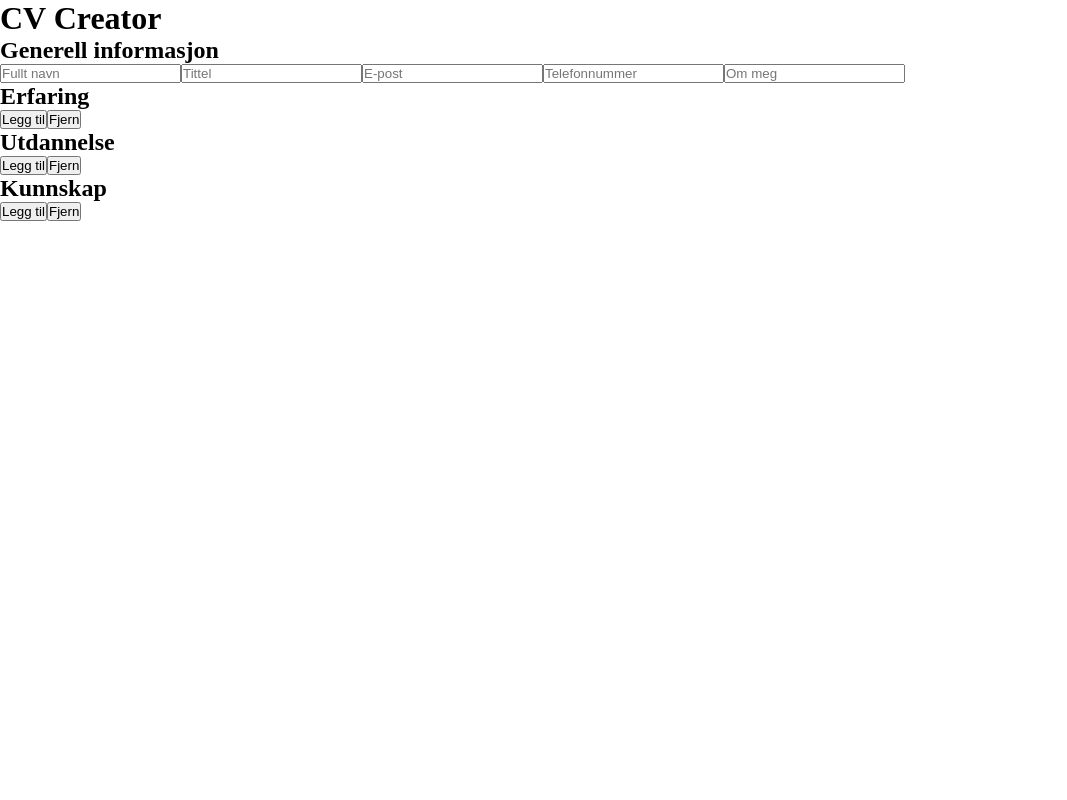
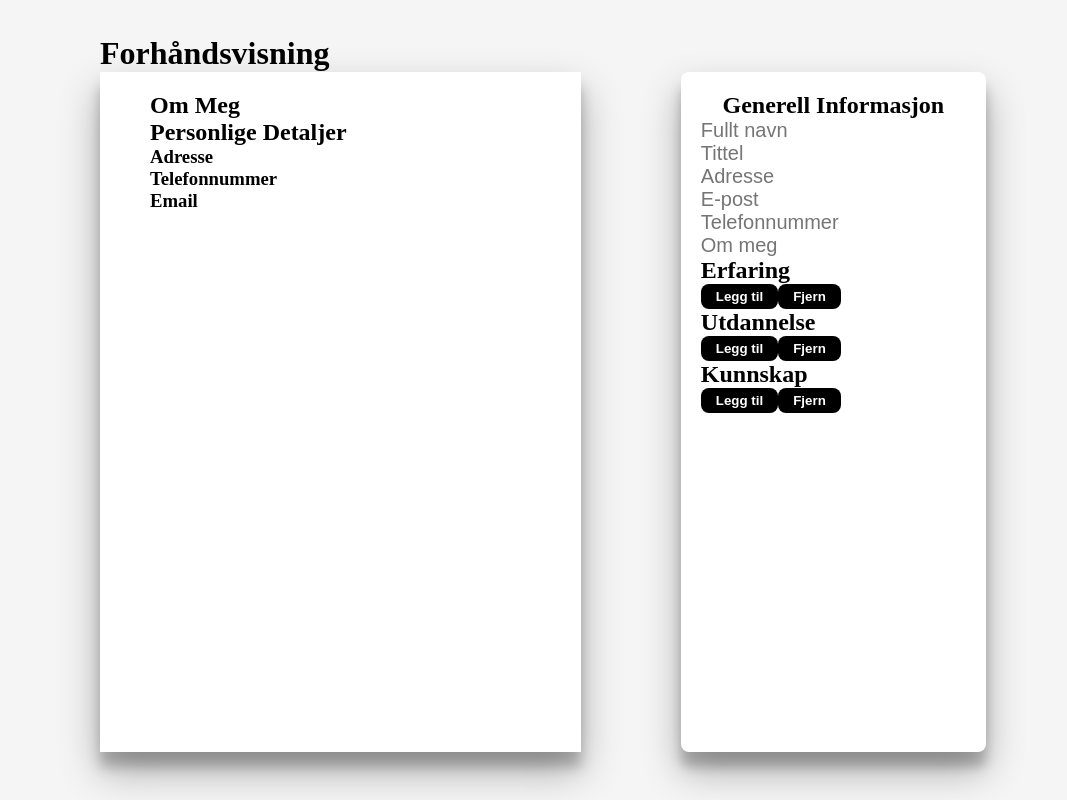
Before and after one commit to nwnordahl/cv-creator, a React (Create React App) app: page / in a window 1280 px wide. Shown: the whole page, without its empty margins (0-1067 px from the left). Built offline with nearby package versions, Linux system fonts and the light colour scheme.

Commit message:
Add preview window and some styling

```diff
--- a/src/App.js
+++ b/src/App.js
@@ -1,4 +1,5 @@
 import { Component } from "react";
+import Preview from "./components/Preview";
 
 class App extends Component {
   constructor() {
@@ -10,6 +11,7 @@
       phoneNumber: "",
       title: "",
       aboutMe: "",
+      address: "",
     };
   }
 
@@ -34,6 +36,10 @@
     this.setState({ ...this.state, aboutMe: e.target.value });
   }
 
+  handleChangeAddress(e) {
+    this.setState({ ...this.state, address: e.target.value });
+  }
+
   // Submit
   handleSubmit(e) {
     e.preventDefault();
@@ -41,12 +47,15 @@
   }
 
   render() {
-    const { name, email, phoneNumber, title, aboutMe } = this.state;
+    const { name, email, phoneNumber, title, aboutMe, address } = this.state;
     return (
       <>
-        <h1>CV Creator</h1>
+        <h1 className="logo">Forhåndsvisning</h1>
 
-        <h2>Generell informasjon</h2>
+        <div className="flex-container">
+          <div className="form">
+            <div className="personal-information">
+              <h2>Generell Informasjon</h2>
               {/* Fullt navn */}
               <input
                 value={name}
@@ -61,6 +70,14 @@
                 placeholder="Tittel"
                 type="text"
                 onChange={(e) => this.handleChangeTitle(e)}
+              />
+
+              {/* Adresse */}
+              <input
+                value={address}
+                placeholder="Adresse"
+                type="text"
+                onChange={(e) => this.handleChangeAddress(e)}
               />
 
               {/* E-post */}
@@ -86,6 +103,7 @@
                 type="text"
                 onChange={(e) => this.handleChangeAboutMe(e)}
               />
+            </div>
 
             <h2>Erfaring</h2>
             <form onSubmit={(e) => this.handleSubmit(e)}>
@@ -104,6 +122,10 @@
               <button type="submit">Legg til</button>
               <button>Fjern</button>
             </form>
+          </div>
+
+          <Preview information={this.state} />
+        </div>
       </>
     );
   }
--- /dev/null
+++ b/src/components/Preview.js
@@ -0,0 +1,41 @@
+import { Component } from "react";
+import "../styles/preview.css";
+
+class Preview extends Component {
+  constructor(props) {
+    super(props);
+  }
+
+  render() {
+    const { name, title, email, address, phoneNumber, aboutMe } =
+      this.props.information;
+    return (
+      <div className="preview">
+        <div className="header">
+          <h1>{name}</h1>
+          <p>{title}</p>
+        </div>
+
+        <div className="about">
+          <h2>Om Meg</h2>
+          <p>{aboutMe}</p>
+        </div>
+
+        <div className="personal-details">
+          <h2>Personlige Detaljer</h2>
+
+          <h3>Adresse</h3>
+          <p>{address}</p>
+
+          <h3>Telefonnummer</h3>
+          <p>{phoneNumber}</p>
+
+          <h3>Email</h3>
+          <p>{email}</p>
+        </div>
+      </div>
+    );
+  }
+}
+
+export default Preview;
--- a/src/styles/index.css
+++ b/src/styles/index.css
@@ -1,5 +1,57 @@
+/* Basic styling */
 * {
   margin: 0;
   padding: 0;
   box-sizing: border-box;
 }
+
+body {
+  background-color: whitesmoke;
+}
+
+/* General styling */
+.flex-container {
+  display: flex;
+  flex-direction: row-reverse;
+  justify-content: left;
+}
+
+/* Logo */
+.logo {
+  margin: 35px 0 0 100px;
+}
+
+/* Form */
+.form {
+  height: 85vh;
+  border-radius: 8px;
+  padding: 20px;
+  background-color: white;
+  display: flex;
+  flex-direction: column;
+  box-shadow: 0 19px 38px rgba(0, 0, 0, 0.3), 0 15px 12px rgba(0, 0, 0, 0.22);
+}
+
+.form .personal-information {
+  display: flex;
+  flex-direction: column;
+  text-align: center;
+}
+
+.form .personal-information input {
+  font-size: 20px;
+  border: 0;
+}
+
+.form .personal-information input:focus {
+  outline: none;
+}
+
+button {
+  border: 0;
+  padding: 5px 15px;
+  color: white;
+  font-weight: bold;
+  background-color: black;
+  border-radius: 8px;
+}
--- /dev/null
+++ b/src/styles/preview.css
@@ -0,0 +1,12 @@
+.preview {
+  background: white;
+  margin: 0 100px 40px 100px;
+  width: calc(85vh * 210 / 297);
+  height: 85vh;
+  /* height: 1131.4px; */
+  padding: 20px 50px;
+  box-shadow: 0 19px 38px rgba(0, 0, 0, 0.3), 0 15px 12px rgba(0, 0, 0, 0.22);
+}
+
+.preview {
+}
```
Lines whose indentation alone changed are shown as unchanged.
